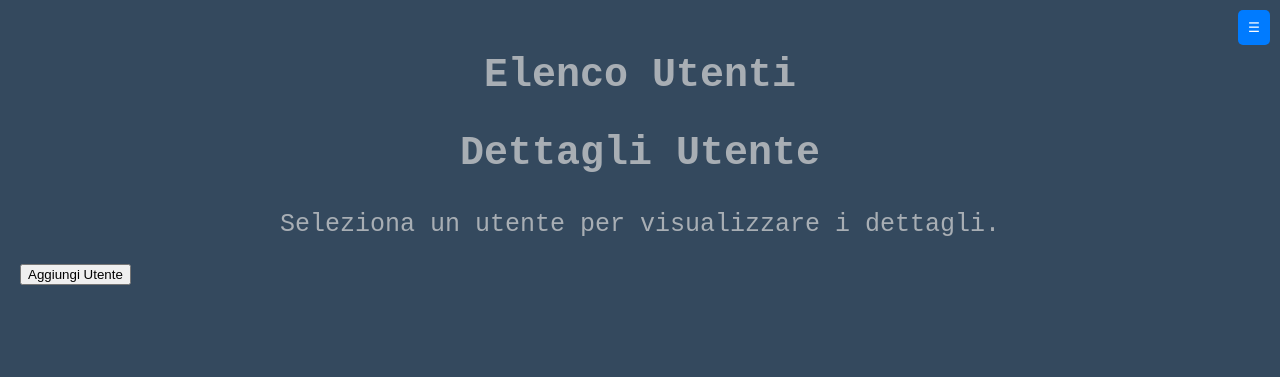
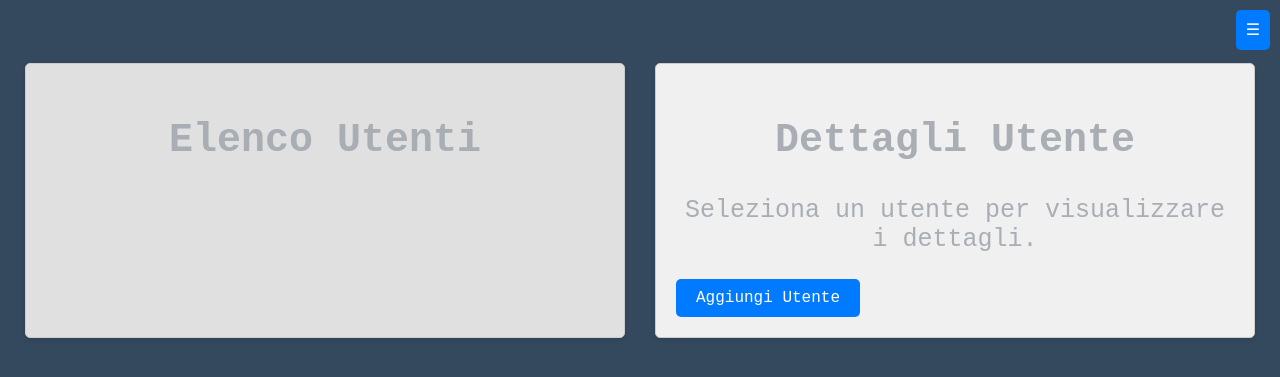
Before and after one commit to JayRen432/Progetto-BD, a Flask app: page /Admin/add_user in a window 1280 px wide. Shown: the top 377 px of the page. Run offline with Flask 3, Linux system fonts and the light colour scheme; data that the repository does not hold is empty.

Commit message:
MAIN CSS updated

```diff
--- a/static/css/main_users.css
+++ b/static/css/main_users.css
@@ -33,16 +33,35 @@ h3 {
     color: #a8aeb4;
 }
 
+button {
+    font-family: 'Courier New', Courier, monospace;
+    font-size: medium;
+}
+
 img {
     width: 25%;
     height: 25%;
 }
 
-a{
+a {
     text-align: center;
     font-size: 30px;
     font-family: 'Courier New', Courier, monospace;
     color: #2d6dae;
+}
+
+input {
+    font-family: 'Courier New', Courier, monospace;
+    font-size: small;
+}
+
+/* MAIN CONTAINER */
+.container {
+    margin: 3% auto;
+    padding: 20px;
+    justify-content: left;
+    align-items: center;
+    transition: margin-right 0.3s ease;
 }
 
 /* SIDEBAR */
@@ -71,11 +90,24 @@ a{
     font-size: 18px;
 }
 
-.sidebar img{
+.sidebar img {
     width: 90px;
     height: 90px;
     vertical-align: middle;
     margin-left: 20px;
+}
+
+.sidebar.open {
+    right: 0;
+}
+
+.sidebar.open+.toggle-button {
+    display: none;
+}
+
+.sidebar.open~.container {
+    margin-right: 200px;
+    /* Same width as the sidebar */
 }
 
 .toggle-button {
@@ -92,18 +124,14 @@ a{
 }
 
 
-.sidebar.open {
-    right: 0;
-}
-
-.sidebar.open + .toggle-button {
-display: none;
-}
-
-
-/* CONTAINER */
-.container {
-    padding: 20px;
+/* USER LINK CONTAINERS  */
+.users_container {
+    background-color: #fff;
+    border: 1px solid #ccc;
+    padding: 30px;
+    border-radius: 5px;
+    box-shadow: 0 2px 5px rgba(0, 0, 0, 0.1);
+    margin: 5px;
 }
 
 
@@ -132,3 +160,82 @@ display: none;
     background-color: #007bff;
     color: #fff;
 }
+
+/* ADD,DELETE UTENTI */
+.add_container,
+.delete_container {
+    display: flex;
+    gap: 20px;
+}
+
+.add_u,
+.dett_u,
+.del_u,
+.add_cl,
+.add_c,
+.add_e,
+.add_d {
+    padding: 20px;
+    border: 1px solid #ccc;
+    border-radius: 5px;
+    box-shadow: 0 2px 5px rgba(0, 0, 0, 0.1);
+    margin: 5px;
+}
+
+.add_u,
+.dett_u,
+.del_u {
+    flex: 1;
+}
+
+.dett_u {
+    background-color: #f0f0f0;
+}
+
+.add_u,
+.del_u,
+.add_cl,
+.add_c,
+.add_e,
+.add_d {
+    background-color: #e0e0e0;
+}
+
+.dett_u button,
+.add_cl button,
+.add_c button,
+.add_e button,
+.add_d button {
+    background-color: #007bff;
+    color: #fff;
+    border: none;
+    padding: 10px 20px;
+    border-radius: 5px;
+    cursor: pointer;
+    white-space: nowrap;
+}
+
+.dett_u button:hover,
+.add_cl button:hover,
+.add_c button:hover,
+.add_e button:hover,
+.add_d button:hover {
+    background-color: #0056b3;
+    white-space: nowrap;
+}
+
+.dett_u input,
+.add_cl input,
+.add_c input,
+.add_e input,
+.add_d input {
+    display: block;
+    padding: 10px;
+    border: 1px solid #ccc;
+    border-radius: 3px;
+}
+
+
+.utente-selezionato {
+    background-color: rgb(191, 191, 191);
+}
```
Also changed, not shown: static/css/main_menu.css (+8 -7 lines).
